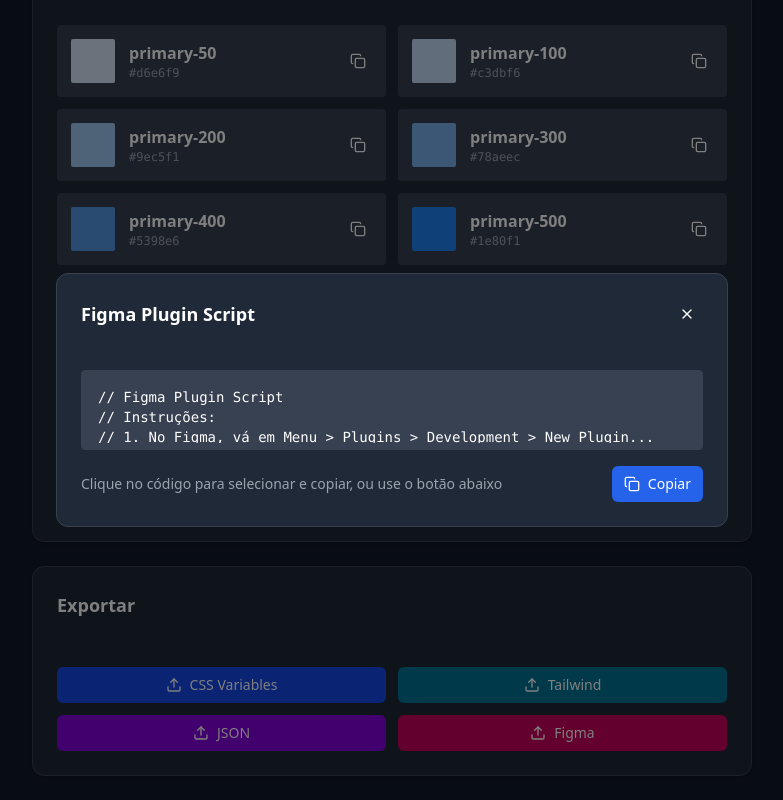
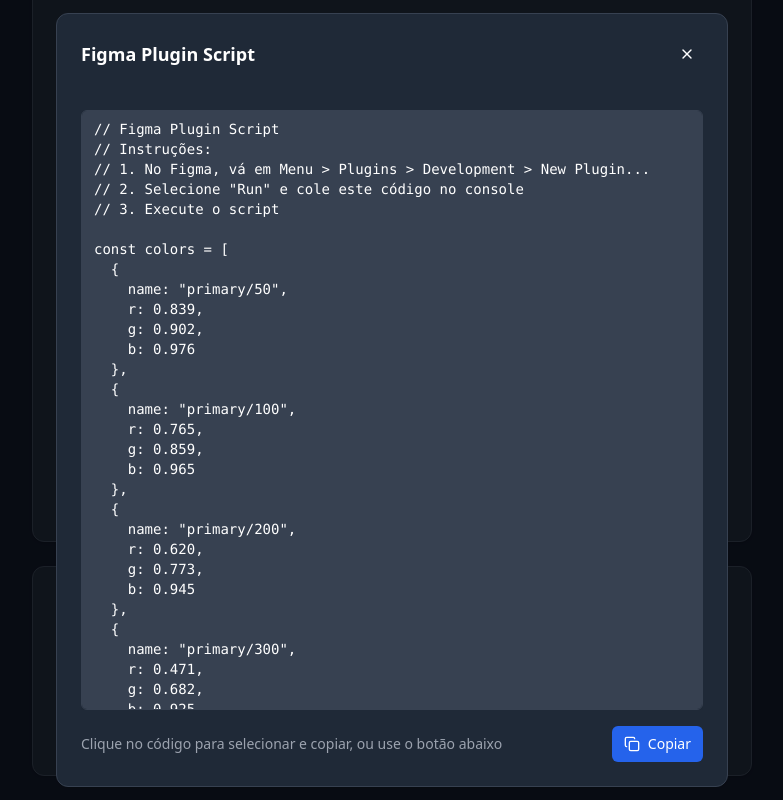
Before and after one commit to Diogonsc/ColorFlow, a React (Vite) app: page / in a window 1280 px wide. Both pictures are taken after a click on the button "Figma". Shown: the part 977-1777 px from the top of the page, without its empty margins (248-1031 px from the left). Built offline with nearby package versions, Linux system fonts and the light colour scheme.

Commit message:
Ajuste no textarea

```diff
--- a/src/components/ExportSection.tsx
+++ b/src/components/ExportSection.tsx
@@ -1,6 +1,7 @@
 import { useState } from "react";
 import { Card, CardContent, CardHeader, CardTitle } from "@/components/ui/card";
 import { Button } from "@/components/ui/button";
+import { Textarea } from "@/components/ui/textarea";
 import { Upload, Copy, X, Check } from "lucide-react";
 import { useColorFlowContext } from "@/contexts/ColorFlowContext";
 import { hexToRgb } from "@/lib/colorUtils";
@@ -211,7 +212,7 @@
       {/* Modal de Exportação */}
       {showModal && (
         <div className="fixed inset-0 z-50 flex items-center justify-center bg-black/50 p-4">
-          <Card className="bg-card border-border w-full max-w-2xl max-h-[80vh] flex flex-col">
+          <Card className="bg-card border-border w-full max-w-2xl min-h-[80vh] flex flex-col">
             <CardHeader className="flex items-center justify-between pb-4">
               <CardTitle className="text-lg font-semibold">{exportTitle}</CardTitle>
               <div className="flex items-center gap-2">
@@ -231,11 +232,11 @@
               </div>
             </CardHeader>
             <CardContent className="flex-1 overflow-hidden flex flex-col">
-              <div className="relative flex-1 bg-muted rounded border border-border overflow-hidden">
-                <textarea
+              <div className="relative flex-1 overflow-hidden">
+                <Textarea
                   readOnly
                   value={exportContent}
-                  className="w-full h-full p-4 bg-transparent text-sm font-mono resize-none outline-none"
+                  className="w-full h-full min-h-[600px] font-mono resize-none bg-muted"
                   onClick={(e) => {
                     (e.target as HTMLTextAreaElement).select();
                     copyToClipboard(exportContent);
```
